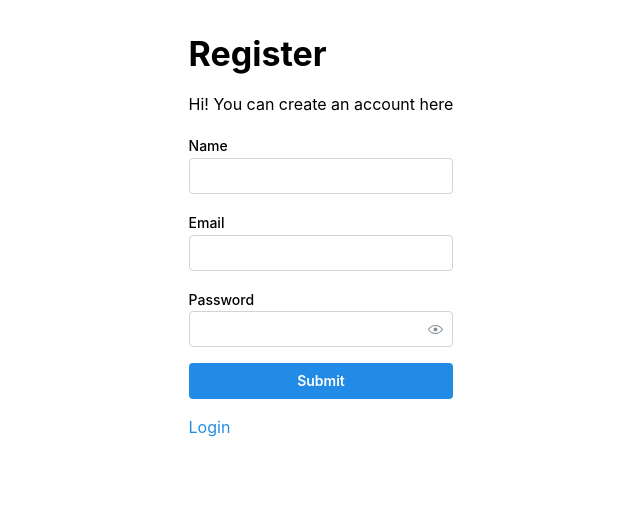
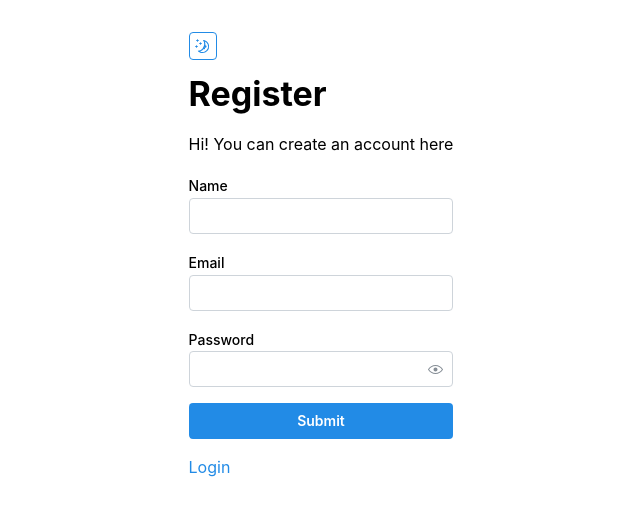
Before and after one commit to madnanrizqu/admin-crud, a React (Vite) app: page /register in a window 1280 px wide. Shown: the top 516 px of the page, without its empty margins (319-959 px from the left). Built offline with nearby package versions, Linux system fonts and the light colour scheme; no server answers.

Commit message:
add theme toggler

```diff
--- a/src/providers/index.tsx
+++ b/src/providers/index.tsx
@@ -5,7 +5,7 @@ import { theme } from "./mantine";
 import RootWrapper, { Children } from "./reactRouterDom";
 export const Provider = ({ children }: { children: Children }) => {
   return (
-    <MantineProvider theme={theme}>
+    <MantineProvider theme={theme} defaultColorScheme="auto">
       <Notifications />
       {/* children must be a react router root */}
       <RootWrapper>{children}</RootWrapper>
--- a/src/routes/PrivateLayout.tsx
+++ b/src/routes/PrivateLayout.tsx
@@ -15,6 +15,7 @@ import { useDisclosure } from "@mantine/hooks";
 import { Outlet } from "react-router-dom";
 
 import { useAuthStore } from "@/store/auth";
+import { ThemeToggler } from "@/ui/ThemeToggler";
 
 import classes from "./PrivateLayout.module.css";
 
@@ -41,7 +42,10 @@ export default function ResponsiveSizes() {
               hiddenFrom="sm"
               size="sm"
             />
-            <Text>Admin CRUD</Text>
+            <Flex gap="sm" align="center">
+              <Text>Admin CRUD</Text>
+              <ThemeToggler />
+            </Flex>
           </Group>
 
           <Flex align="center" gap="sm">
--- a/src/routes/PublicLayout.tsx
+++ b/src/routes/PublicLayout.tsx
@@ -1,13 +1,17 @@
-import { Center, Container } from "@mantine/core";
+import { Center, Container, Stack } from "@mantine/core";
 import { Outlet } from "react-router-dom";
 
-import classes from "./PublicLayout.module.css";
+import { ThemeToggler } from "@/ui/ThemeToggler";
+
 const PublicLayout = () => {
   return (
     <Container pt="xl">
       <Center>
-        <div className={classes.innerContainer}>
-          <Outlet />
+        <div>
+          <Stack gap="sm">
+            <ThemeToggler />
+            <Outlet />
+          </Stack>
         </div>
       </Center>
     </Container>
--- /dev/null
+++ b/src/ui/ThemeToggler.tsx
@@ -0,0 +1,13 @@
+import { ActionIcon, useMantineColorScheme } from "@mantine/core";
+
+import { MoonIcon, SunIcon } from "./icons";
+
+export const ThemeToggler = () => {
+  const { colorScheme, toggleColorScheme } = useMantineColorScheme();
+
+  return (
+    <ActionIcon variant="outline" onClick={toggleColorScheme}>
+      {colorScheme === "dark" ? <SunIcon /> : <MoonIcon />}
+    </ActionIcon>
+  );
+};
--- /dev/null
+++ b/src/ui/icons.tsx
@@ -0,0 +1,37 @@
+export function SunIcon() {
+  return (
+    <svg
+      xmlns="http://www.w3.org/2000/svg"
+      width="15"
+      height="15"
+      fill="none"
+      viewBox="0 0 15 15"
+    >
+      <path
+        fill="currentColor"
+        fillRule="evenodd"
+        d="M7.5 0a.5.5 0 01.5.5v2a.5.5 0 01-1 0v-2a.5.5 0 01.5-.5zM2.197 2.197a.5.5 0 01.707 0L4.318 3.61a.5.5 0 01-.707.707L2.197 2.904a.5.5 0 010-.707zM.5 7a.5.5 0 000 1h2a.5.5 0 000-1h-2zm1.697 5.803a.5.5 0 010-.707l1.414-1.414a.5.5 0 11.707.707l-1.414 1.414a.5.5 0 01-.707 0zM12.5 7a.5.5 0 000 1h2a.5.5 0 000-1h-2zm-1.818-2.682a.5.5 0 010-.707l1.414-1.414a.5.5 0 11.707.707L11.39 4.318a.5.5 0 01-.707 0zM8 12.5a.5.5 0 00-1 0v2a.5.5 0 001 0v-2zm2.682-1.818a.5.5 0 01.707 0l1.414 1.414a.5.5 0 11-.707.707l-1.414-1.414a.5.5 0 010-.707zM5.5 7.5a2 2 0 114 0 2 2 0 01-4 0zm2-3a3 3 0 100 6 3 3 0 000-6z"
+        clipRule="evenodd"
+      ></path>
+    </svg>
+  );
+}
+
+export function MoonIcon() {
+  return (
+    <svg
+      xmlns="http://www.w3.org/2000/svg"
+      width="15"
+      height="15"
+      fill="none"
+      viewBox="0 0 15 15"
+    >
+      <path
+        fill="currentColor"
+        fillRule="evenodd"
+        d="M2.9.5a.4.4 0 00-.8 0v.6h-.6a.4.4 0 100 .8h.6v.6a.4.4 0 10.8 0v-.6h.6a.4.4 0 000-.8h-.6V.5zm3 3a.4.4 0 10-.8 0v.6h-.6a.4.4 0 100 .8h.6v.6a.4.4 0 10.8 0v-.6h.6a.4.4 0 000-.8h-.6v-.6zm-4 3a.4.4 0 10-.8 0v.6H.5a.4.4 0 100 .8h.6v.6a.4.4 0 00.8 0v-.6h.6a.4.4 0 000-.8h-.6v-.6zM8.544.982l-.298-.04c-.213-.024-.34.224-.217.4A6.57 6.57 0 019.203 5.1a6.602 6.602 0 01-6.243 6.59c-.214.012-.333.264-.183.417.069.07.138.139.21.206l.072.066.26.226.188.148.121.09.187.131.176.115c.12.076.244.149.37.217l.264.135.26.12.303.122.244.086a6.568 6.568 0 001.103.26l.317.04.267.02a6.6 6.6 0 006.943-7.328l-.037-.277a6.557 6.557 0 00-.384-1.415l-.113-.268-.077-.166-.074-.148a6.602 6.602 0 00-.546-.883l-.153-.2-.199-.24-.163-.18-.12-.124-.16-.158-.223-.2-.32-.26-.245-.177-.292-.19-.321-.186-.328-.165-.113-.052-.24-.101-.276-.104-.252-.082-.325-.09-.265-.06-.292-.053zm1.86 4.318a7.578 7.578 0 00-.572-2.894 5.601 5.601 0 11-4.748 10.146 7.61 7.61 0 003.66-2.51.749.749 0 001.355-.442.75.75 0 00-.584-.732c.062-.116.122-.235.178-.355A1.25 1.25 0 1010.35 6.2c.034-.295.052-.595.052-.9z"
+        clipRule="evenodd"
+      ></path>
+    </svg>
+  );
+}
```
Also changed, not shown: 1 other file (tests, documents, lock files or other folders).
